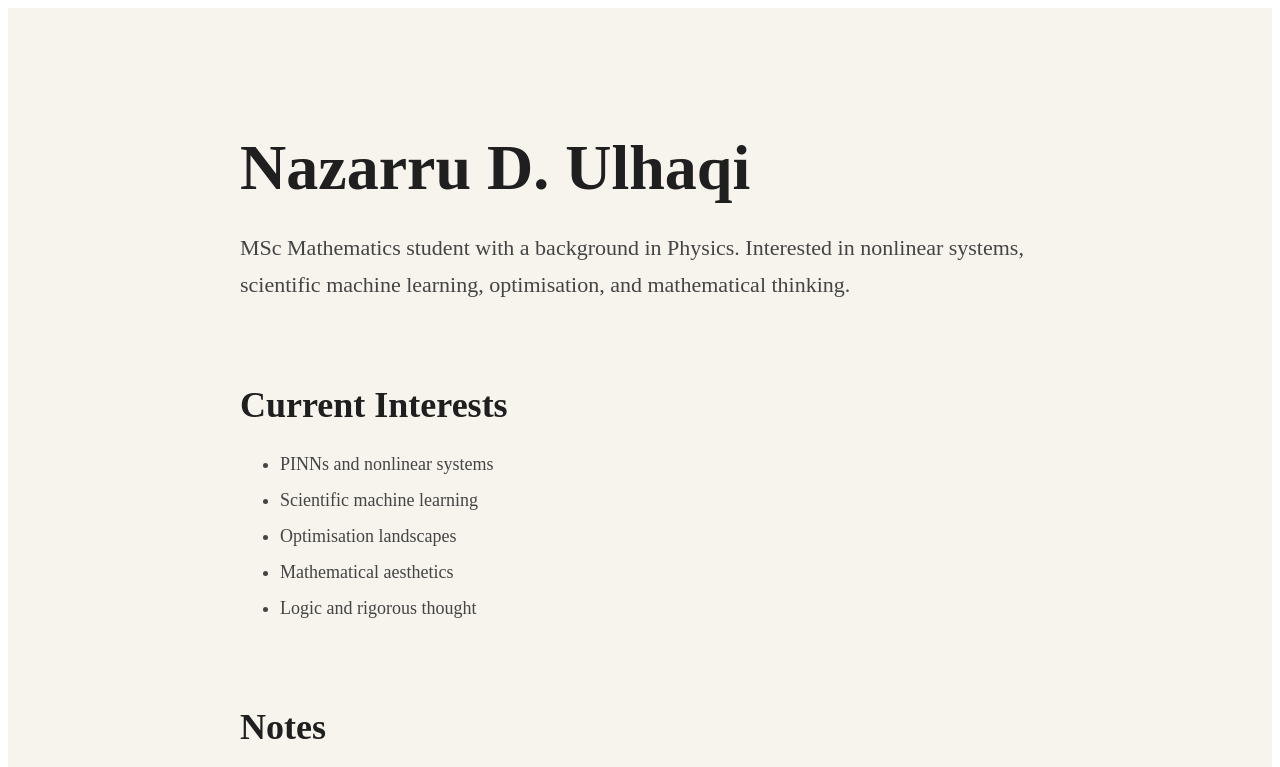
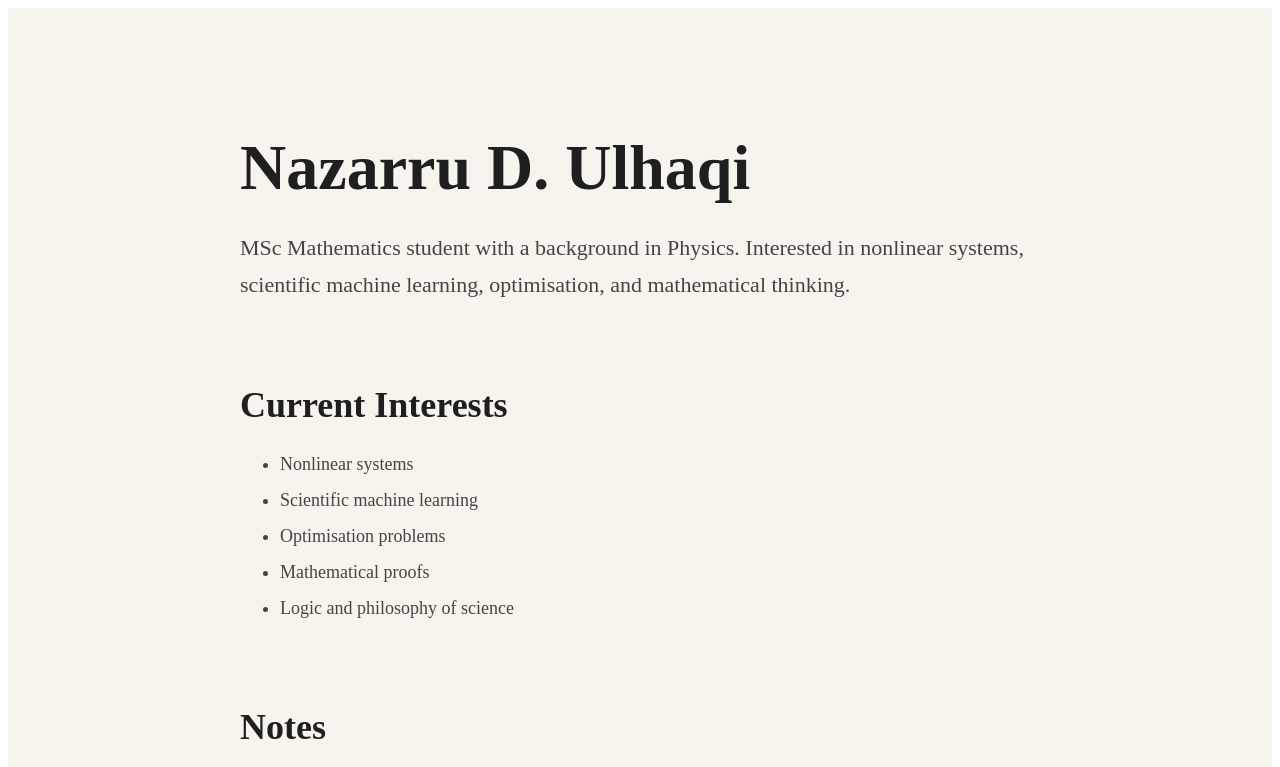
Before and after one commit to nazarru-ulhaqi/portf, a Next.js app: page / in a window 1280 px wide. Shown: the top 767 px of the page. Built offline with nearby package versions, Linux system fonts and the light colour scheme.

Commit message:
Update interests listed in the page component

```diff
--- a/src/app/page.js
+++ b/src/app/page.js
@@ -10,11 +10,11 @@ export default function Home() {
         <section style={{ marginTop: "80px" }}>
           <h2 style={{ fontSize: "36px", marginBottom: "20px" }}>Current Interests</h2>
           <ul style={{ lineHeight: 2, color: "#444", fontSize: "18px" }}>
-            <li>PINNs and nonlinear systems</li>
+            <li>Nonlinear systems</li>
             <li>Scientific machine learning</li>
-            <li>Optimisation landscapes</li>
-            <li>Mathematical aesthetics</li>
-            <li>Logic and rigorous thought</li>
+            <li>Optimisation problems</li>
+            <li>Mathematical proofs</li>
+            <li>Logic and philosophy of science</li>
           </ul>
         </section>
 
```
